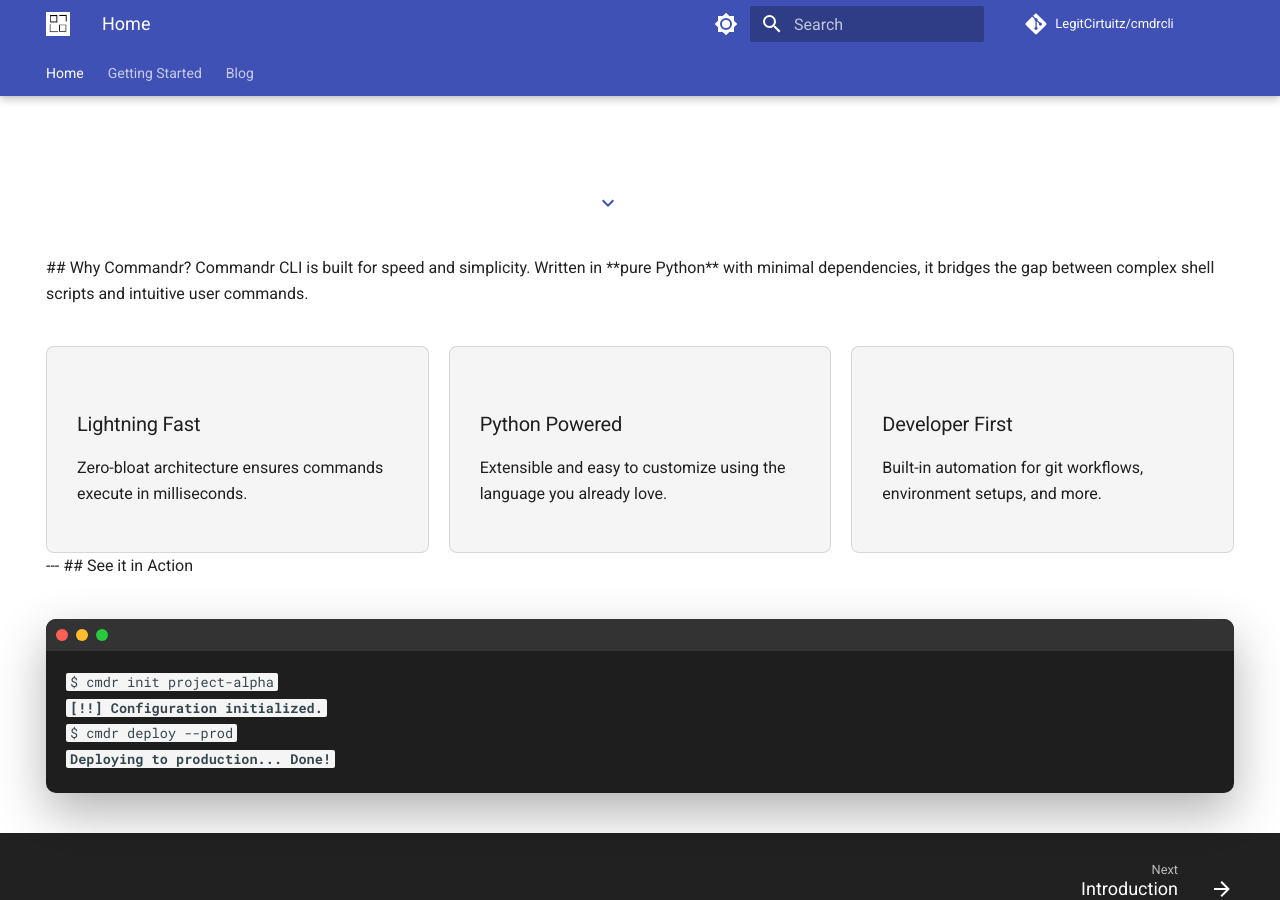
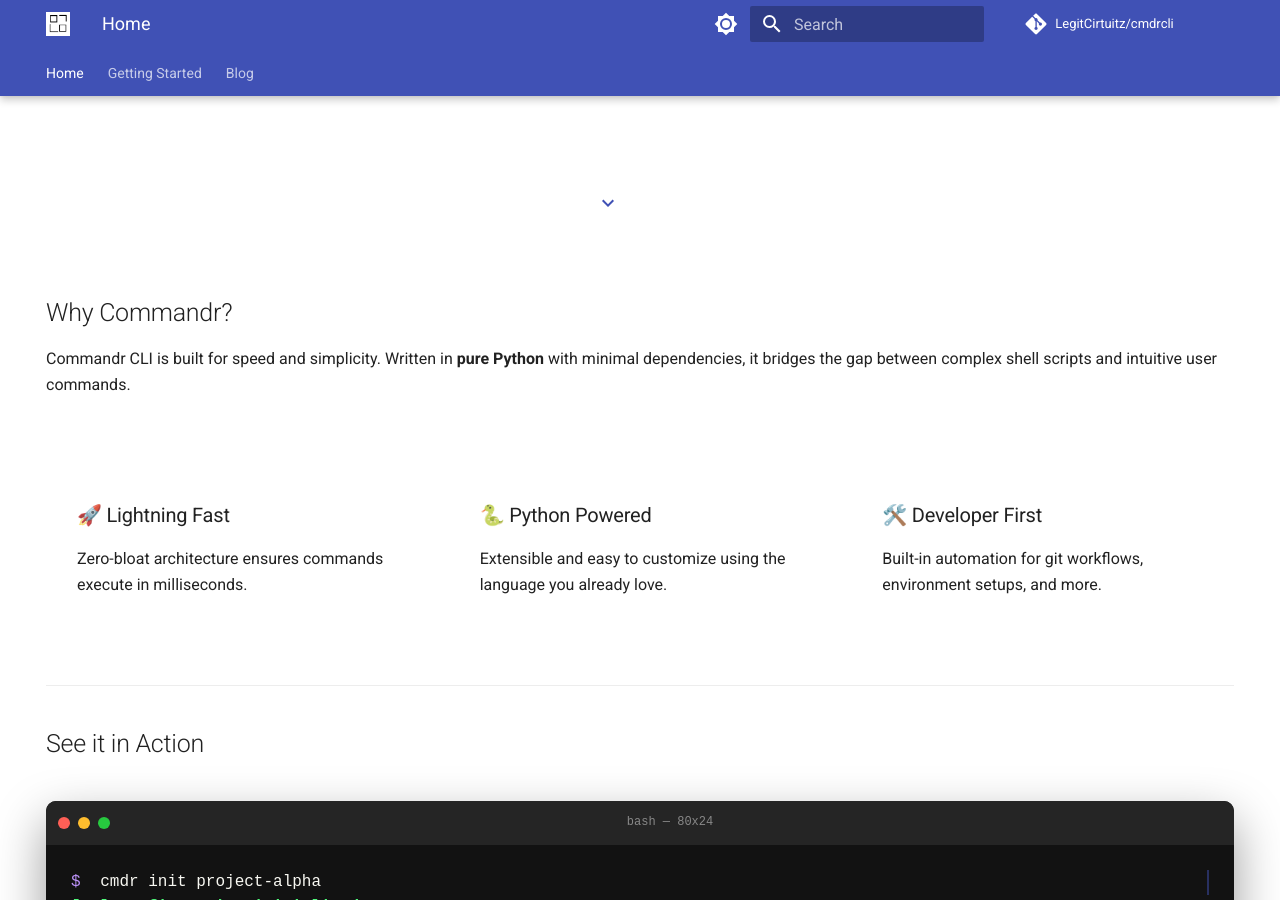
Before and after one commit to LegitCirtuitz/cmdrcli, an MkDocs documentation site: the page built from docs/index.md, in a window 1280 px wide and 900 px high, scrolled down 701 px. Built offline with MkDocs 1.6.1 and Material for MkDocs 9.7.7, drawn with Linux system fonts in a browser that asks for light colours; comment, search, counter and statistics services are not loaded; some of the changed lines change nothing that is shown; some of the changed text lies outside the part shown.

Commit message:
Update index.md

```diff
--- a/docs/index.md
+++ b/docs/index.md
@@ -14,66 +14,55 @@
     </div>
   </div>
 
-  <!-- The Scroll Arrow -->
-  <div class="scroll-arrow" onclick="document.getElementById('features').scrollIntoView({behavior: 'smooth'})">
+  <div class="scroll-arrow" onclick="document.getElementById('anchor').scrollIntoView({behavior: 'smooth'})">
     <span class="md-icon">
       <svg xmlns="http://www.w3.org/2000/svg" viewBox="0 0 24 24"><path d="M7.41 8.58L12 13.17l4.59-4.59L18 10l-6 6-6-6 1.41-1.42Z"/></svg>
     </span>
   </div>
 </div>
 
-<div id="features" class="content-wrapper">
-
-
+<div id="anchor"></div>
 
 ## Why Commandr?
 
 Commandr CLI is built for speed and simplicity. Written in **pure Python** with minimal dependencies, it bridges the gap between complex shell scripts and intuitive user commands.
 
-
-
-<!-- Feature Grid -->
 <div class="grid-container">
   <div class="feature-card">
-    <h3> Lightning Fast</h3>
+    <h3>🚀 Lightning Fast</h3>
     <p>Zero-bloat architecture ensures commands execute in milliseconds.</p>
   </div>
   <div class="feature-card">
-    <h3> Python Powered</h3>
+    <h3>🐍 Python Powered</h3>
     <p>Extensible and easy to customize using the language you already love.</p>
   </div>
   <div class="feature-card">
-    <h3> Developer First</h3>
+    <h3>🛠️ Developer First</h3>
     <p>Built-in automation for git workflows, environment setups, and more.</p>
   </div>
 </div>
 
 ---
 
-
-
 ## See it in Action
-
-
 
 <div class="terminal-window">
   <div class="terminal-header">
     <span class="dot red"></span>
     <span class="dot yellow"></span>
     <span class="dot green"></span>
+    <span class="terminal-title">bash — 80x24</span>
   </div>
   <div class="terminal-body">
-    <code class="typewriter">$ cmdr init project-alpha</code><br>
-    <code class="response">[!!] Configuration initialized.</code><br>
-    <code class="typewriter">$ cmdr deploy --prod</code><br>
-    <code class="response"> Deploying to production... Done!</code>
+    <div class="typewriter-line"><span class="prompt">$</span> cmdr init project-alpha</div>
+    <div class="response">[!!] Configuration initialized.</div>
+    <div class="typewriter-line delay-1"><span class="prompt">$</span> cmdr deploy --prod</div>
+    <div class="response delay-1">🚀 Deploying to production... Done!</div>
   </div>
 </div>
 
-</div>
-
 <style>
-  /* Hero Section Enhancements */
+  /* Hero Section */
   .hero-section {
     position: relative;
     height: 90vh;
@@ -88,73 +77,92 @@
   .hero-title {
     font-size: 4rem !important;
     font-weight: 900 !important;
-    margin-bottom: 0 !important;
+    margin-bottom: 0.5rem !important;
     background: linear-gradient(45deg, var(--md-primary-fg-color), #40b1ff);
     -webkit-background-clip: text;
     -webkit-text-fill-color: transparent;
   }
 
-  /* Reveal Animation */
-  .reveal {
-    animation: fadeInUp 1.2s ease-out;
-  }
+  .reveal { animation: fadeInUp 1.2s ease-out; }
 
   @keyframes fadeInUp {
     from { opacity: 0; transform: translateY(30px); }
     to { opacity: 1; transform: translateY(0); }
   }
 
-  /* Feature Grid */
+  /* Grid & Cards */
   .grid-container {
     display: grid;
     grid-template-columns: repeat(auto-fit, minmax(250px, 1fr));
     gap: 20px;
-    margin-top: 40px;
+    margin: 40px 0;
   }
 
   .feature-card {
     padding: 1.5rem;
-    border-radius: 8px;
-    background: var(--md-code-bg-color);
-    border: 1px solid var(--md-typeset-table-color);
-    transition: transform 0.3s ease;
+    border-radius: 12px;
+    background: rgba(255, 255, 255, 0.05);
+    border: 1px solid rgba(255, 255, 255, 0.1);
+    backdrop-filter: blur(10px);
+    transition: all 0.3s cubic-bezier(0.4, 0, 0.2, 1);
   }
 
   .feature-card:hover {
-    transform: translateY(-5px);
+    transform: translateY(-8px);
+    background: rgba(255, 255, 255, 0.1);
     border-color: var(--md-primary-fg-color);
+    box-shadow: 0 10px 20px rgba(0,0,0,0.2);
   }
 
-  /* Terminal Mockup */
+  /* Terminal with Typing Animation */
   .terminal-window {
-    background: #1e1e1e;
+    background: #121212;
     border-radius: 10px;
-    box-shadow: 0 20px 50px rgba(0,0,0,0.3);
+    box-shadow: 0 20px 50px rgba(0,0,0,0.4);
     overflow: hidden;
     margin: 2rem 0;
-    font-family: 'Courier New', Courier, monospace;
+    font-family: 'Fira Code', monospace;
   }
 
   .terminal-header {
-    background: #333;
-    padding: 10px;
+    background: #252525;
+    padding: 12px;
     display: flex;
+    align-items: center;
     gap: 8px;
   }
 
-  .dot { height: 12px; width: 12px; border-radius: 50%; display: inline-block; }
+  .terminal-title {
+    color: #888;
+    font-size: 12px;
+    margin-left: auto;
+    margin-right: auto;
+  }
+
+  .dot { height: 12px; width: 12px; border-radius: 50%; }
   .red { background: #ff5f56; }
   .yellow { background: #ffbd2e; }
   .green { background: #27c93f; }
 
-  .terminal-body {
-    padding: 20px;
-    color: #f8f8f2;
+  .terminal-body { padding: 25px; color: #f8f8f2; line-height: 1.6; }
+  .prompt { color: #bd93f9; margin-right: 10px; }
+  .response { color: #50fa7b; font-weight: bold; margin-bottom: 10px; opacity: 0; animation: fadeIn 0.1s forwards; animation-delay: 1.5s; }
+  .response.delay-1 { animation-delay: 3.5s; }
+
+  .typewriter-line {
+    overflow: hidden;
+    white-space: nowrap;
+    border-right: 2px solid var(--md-primary-fg-color);
+    width: 0;
+    animation: typing 1.5s steps(30, end) forwards, blink 0.8s infinite;
   }
 
-  .response { color: #50fa7b; font-weight: bold; }
+  .typewriter-line.delay-1 { animation-delay: 2s; }
 
-  /* Arrow Animation */
+  @keyframes typing { from { width: 0 } to { width: 100% } }
+  @keyframes blink { from, to { border-color: transparent } 50% { border-color: var(--md-primary-fg-color) } }
+  @keyframes fadeIn { to { opacity: 1; } }
+
   .scroll-arrow {
     position: absolute;
     bottom: 40px;
```
